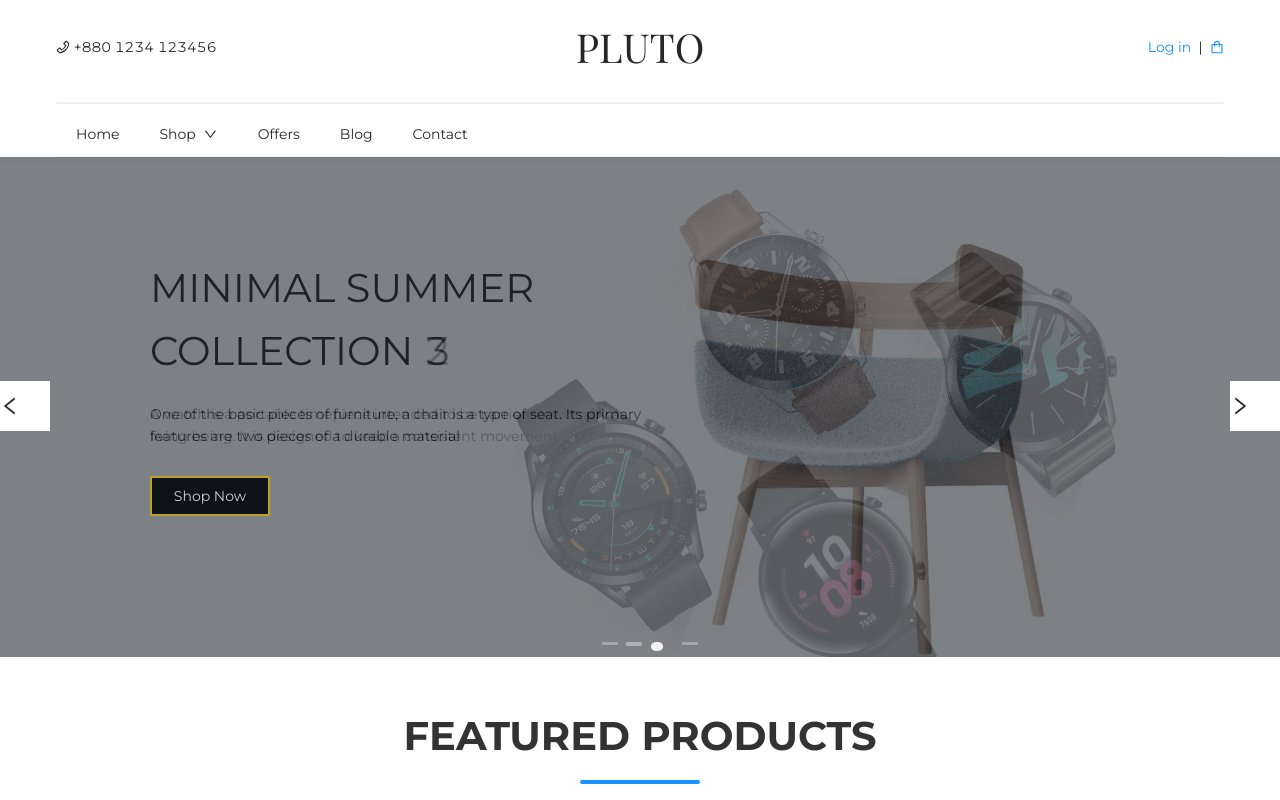
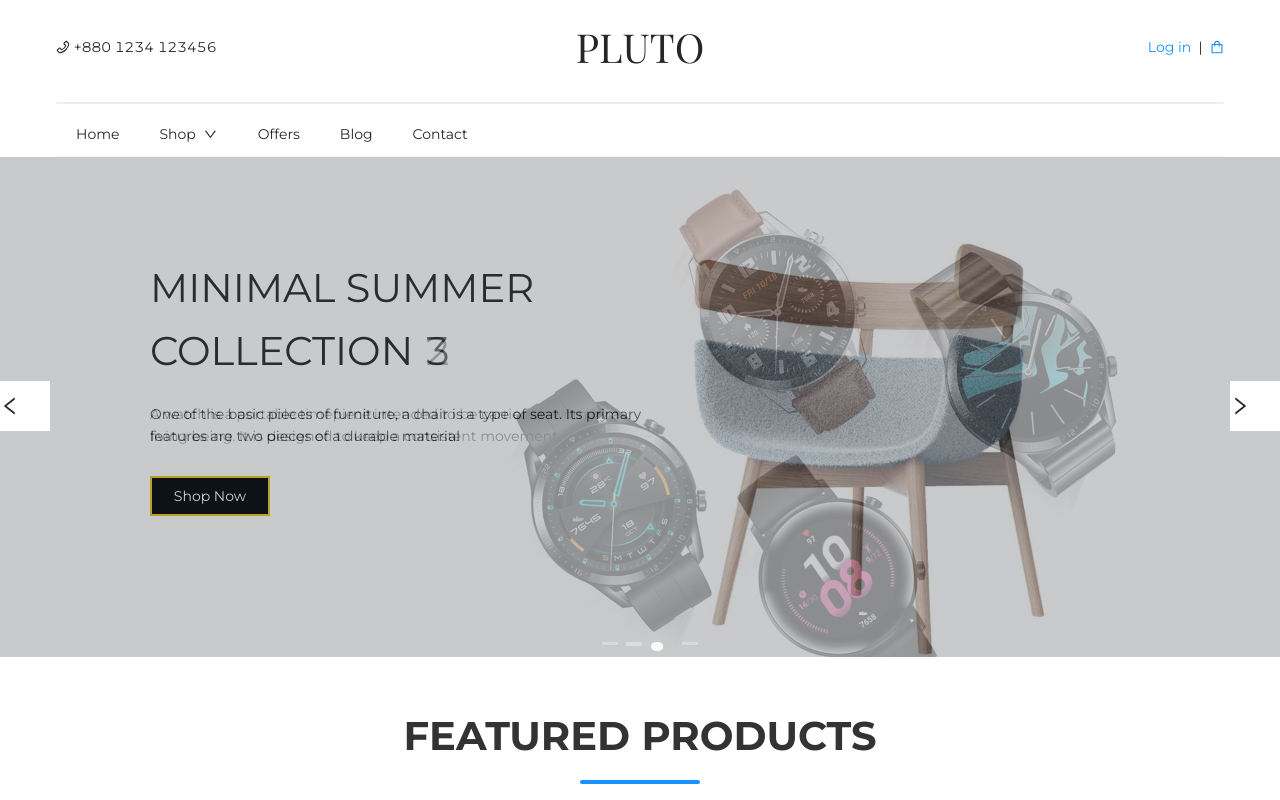
Before and after one commit to Alamin02/pluto, a React (Create React App) app: page / in a window 1280 px wide. Shown: the top 800 px of the page. Built offline with nearby package versions, Linux system fonts and the light colour scheme; a web font is replaced by a local one.

Commit message:
fix: slider overlay removed

```diff
--- a/src/components/slider/Slider.module.css
+++ b/src/components/slider/Slider.module.css
@@ -38,7 +38,6 @@
   cursor: pointer;
 }
 .one {
-  background-color: rgba(0, 0, 0, 0.397);
   background-blend-mode: multiply;
   background-repeat: no-repeat;
   background-size: cover;
@@ -46,7 +45,6 @@
   height: 600px;
 }
 .two {
-  background-color: rgba(0, 0, 0, 0.397);
   background-blend-mode: multiply;
   background-repeat: no-repeat;
   background-size: cover;
@@ -54,7 +52,6 @@
   height: 600px;
 }
 .three {
-  background-color: rgba(0, 0, 0, 0.397);
   background-blend-mode: multiply;
   background-repeat: no-repeat;
   background-size: cover;
@@ -62,7 +59,6 @@
   height: 600px;
 }
 .four {
-  background-color: rgba(0, 0, 0, 0.397);
   background-blend-mode: multiply;
   background-repeat: no-repeat;
   background-size: cover;
```
